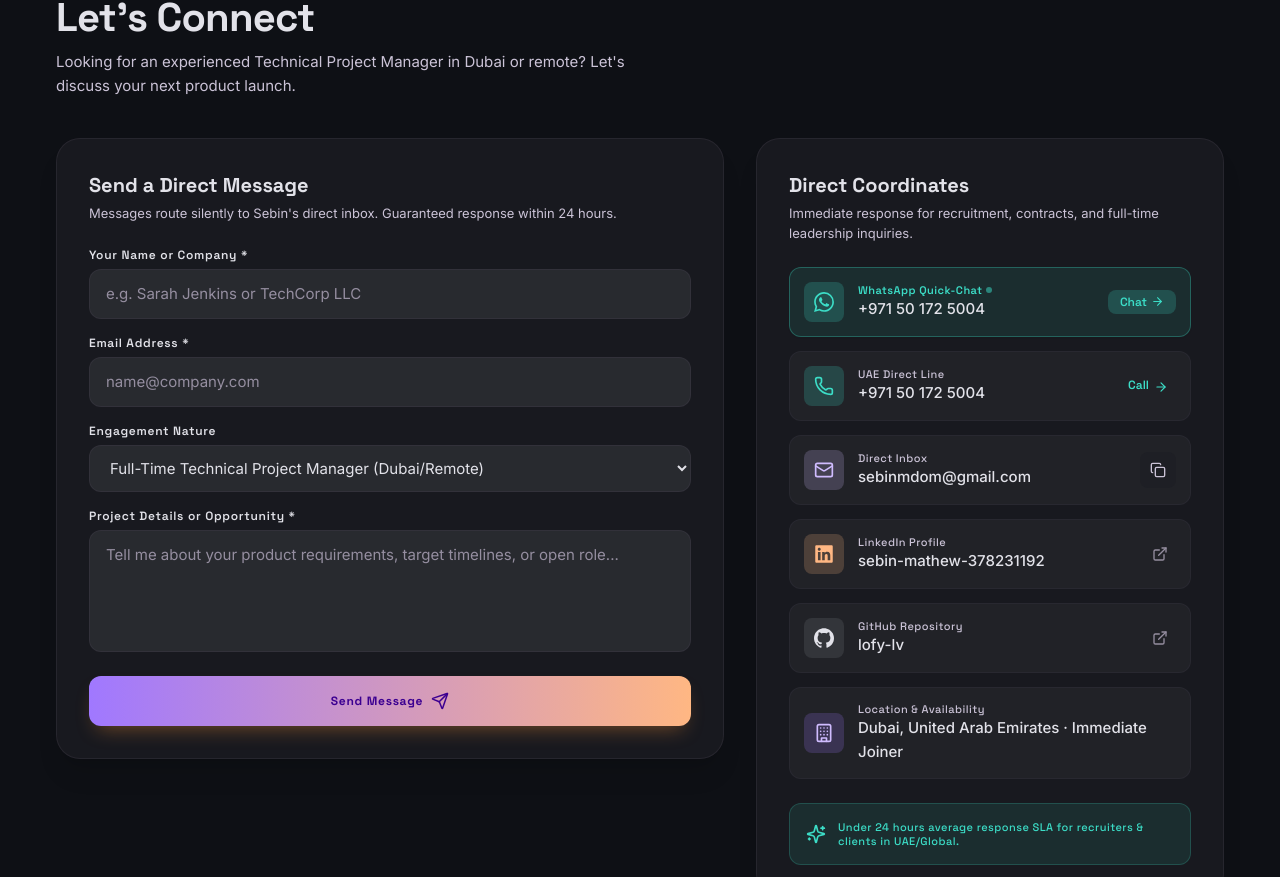
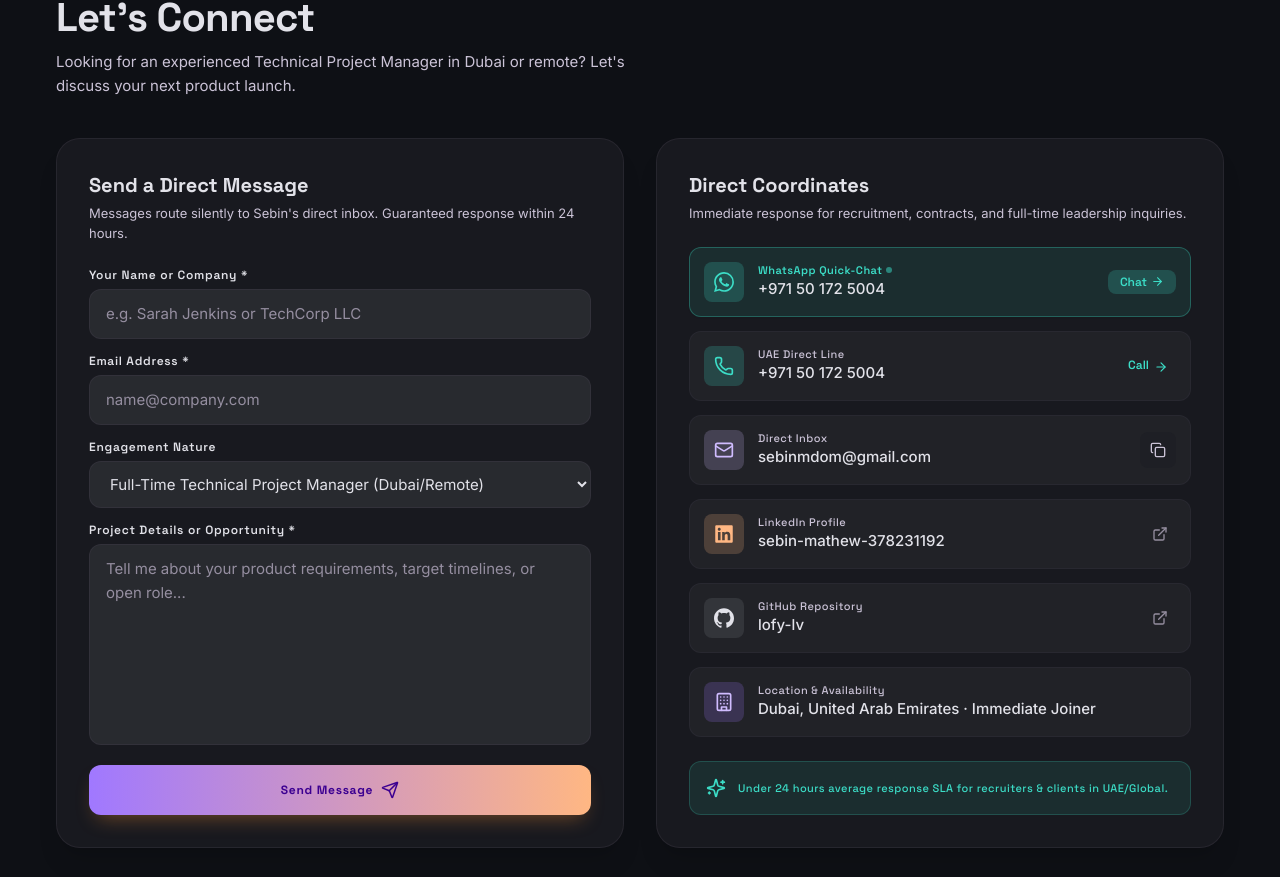
Before and after one commit to lofy-lv/sebin-mathew-portfolio, a Next.js app: page / in a window 1280 px wide. Shown: the part 6085-6962 px from the top of the page. Built offline with nearby package versions, Linux system fonts and the light colour scheme.

Commit message:
fix(contact): balance ContactForm and DirectCoordinates with equal 50/50 widths, items-stretch, and matching baselines

```diff
--- a/src/app/page.tsx
+++ b/src/app/page.tsx
@@ -48,11 +48,11 @@ export default function HomePage() {
             </p>
           </div>
 
-          <div className="grid grid-cols-1 lg:grid-cols-12 gap-8 items-start">
-            <div className="lg:col-span-7">
+          <div className="grid grid-cols-1 lg:grid-cols-2 gap-8 items-stretch">
+            <div className="h-full">
               <ContactForm />
             </div>
-            <div className="lg:col-span-5">
+            <div className="h-full">
               <DirectCoordinates />
             </div>
           </div>
--- a/src/components/contact/ContactForm.tsx
+++ b/src/components/contact/ContactForm.tsx
@@ -61,7 +61,7 @@ export function ContactForm() {
   };
 
   return (
-    <div className="p-6 sm:p-8 rounded-3xl bg-surface-container-low/90 backdrop-blur-xl border border-outline-variant/30 shadow-xl flex flex-col gap-6">
+    <div className="p-6 sm:p-8 rounded-3xl bg-surface-container-low/90 backdrop-blur-xl border border-outline-variant/30 shadow-xl flex flex-col justify-between h-full gap-6">
       <div className="flex flex-col gap-1">
         <h3 className="font-headline-sm text-headline-sm font-bold text-on-surface">
           Send a Direct Message
@@ -72,7 +72,7 @@ export function ContactForm() {
       </div>
 
       {status === "success" ? (
-        <div className="p-6 rounded-2xl bg-tertiary/10 border border-tertiary/30 flex flex-col items-center text-center gap-3 animate-in fade-in duration-300">
+        <div className="p-6 rounded-2xl bg-tertiary/10 border border-tertiary/30 flex flex-col items-center text-center gap-3 animate-in fade-in duration-300 my-auto">
           <div className="w-12 h-12 rounded-full bg-tertiary/20 text-tertiary flex items-center justify-center">
             <Icons.Check size={28} />
           </div>
@@ -90,7 +90,8 @@ export function ContactForm() {
           </button>
         </div>
       ) : (
-        <form onSubmit={handleSubmit} className="flex flex-col gap-4">
+        <form onSubmit={handleSubmit} className="flex flex-col flex-1 justify-between gap-4">
+          <div className="flex flex-col gap-3.5 flex-1">
             {/* Name */}
             <div className="flex flex-col gap-1.5">
               <label className="font-label-md text-label-md text-on-surface font-semibold">
@@ -139,7 +140,7 @@ export function ContactForm() {
             </div>
 
             {/* Message */}
-          <div className="flex flex-col gap-1.5">
+            <div className="flex flex-col gap-1.5 flex-1">
               <label className="font-label-md text-label-md text-on-surface font-semibold">
                 Project Details or Opportunity *
               </label>
@@ -149,8 +150,9 @@ export function ContactForm() {
                 value={formData.message}
                 onChange={(e) => setFormData({ ...formData, message: e.target.value })}
                 placeholder="Tell me about your product requirements, target timelines, or open role..."
-              className="w-full px-4 py-3 rounded-xl bg-surface-container-high border border-outline-variant/30 text-on-surface placeholder:text-outline focus:outline-none focus:ring-2 focus:ring-primary font-body-md text-body-md resize-none"
+                className="w-full min-h-[120px] flex-1 px-4 py-3 rounded-xl bg-surface-container-high border border-outline-variant/30 text-on-surface placeholder:text-outline focus:outline-none focus:ring-2 focus:ring-primary font-body-md text-body-md resize-none"
               />
+            </div>
           </div>
 
           {status === "error" && (
@@ -163,7 +165,7 @@ export function ContactForm() {
           <button
             type="submit"
             disabled={status === "loading"}
-            className="w-full py-4 mt-2 rounded-xl bg-gradient-to-r from-primary-container to-secondary text-on-primary font-headline-sm text-label-md font-bold shadow-glow-amber hover:brightness-110 active:scale-[0.99] disabled:opacity-50 transition-all flex items-center justify-center gap-2"
+            className="w-full py-4 mt-1 rounded-xl bg-gradient-to-r from-primary-container to-secondary text-on-primary font-headline-sm text-label-md font-bold shadow-glow-amber hover:brightness-110 active:scale-[0.99] disabled:opacity-50 transition-all flex items-center justify-center gap-2"
           >
             {status === "loading" ? (
               <>
--- a/src/components/contact/DirectCoordinates.tsx
+++ b/src/components/contact/DirectCoordinates.tsx
@@ -14,7 +14,7 @@ export function DirectCoordinates() {
   };
 
   return (
-    <div className="p-6 sm:p-8 rounded-3xl bg-surface-container-low/90 backdrop-blur-xl border border-outline-variant/30 shadow-xl flex flex-col gap-6">
+    <div className="p-6 sm:p-8 rounded-3xl bg-surface-container-low/90 backdrop-blur-xl border border-outline-variant/30 shadow-xl flex flex-col justify-between h-full gap-6">
       <div className="flex flex-col gap-1">
         <h3 className="font-headline-sm text-headline-sm font-bold text-on-surface">
           Direct Coordinates
@@ -175,7 +175,7 @@ export function DirectCoordinates() {
       </div>
 
       {/* SLA Note */}
-      <div className="p-4 rounded-xl bg-tertiary/10 border border-tertiary/20 flex items-center gap-3">
+      <div className="p-4 rounded-xl bg-tertiary/10 border border-tertiary/20 flex items-center gap-3 mt-auto">
         <Icons.Sparkles className="text-tertiary shrink-0" size={20} />
         <span className="font-label-sm text-label-sm text-tertiary font-medium">
           Under 24 hours average response SLA for recruiters & clients in UAE/Global.
```
Lines whose indentation alone changed are shown as unchanged.
